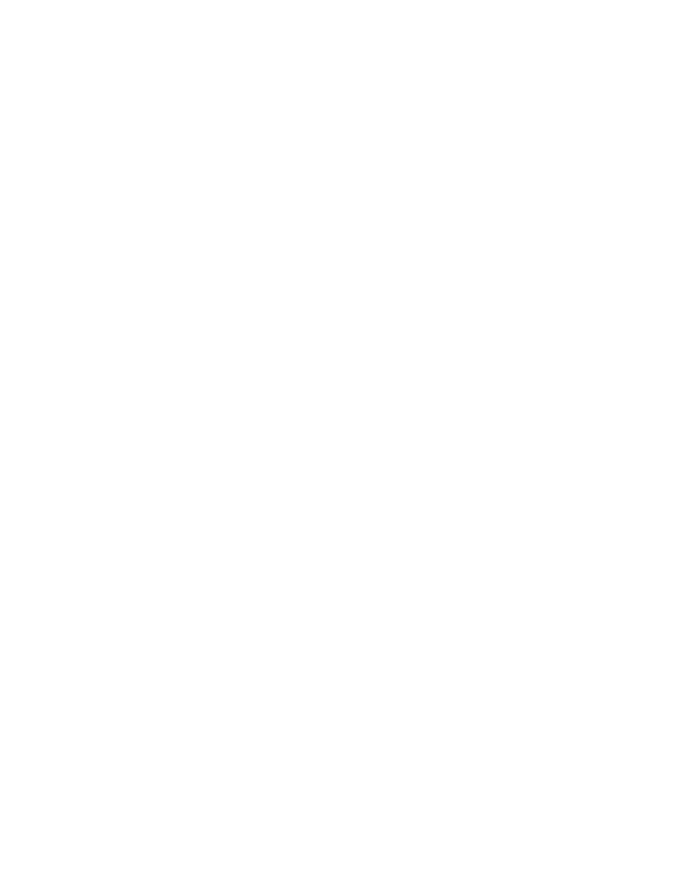
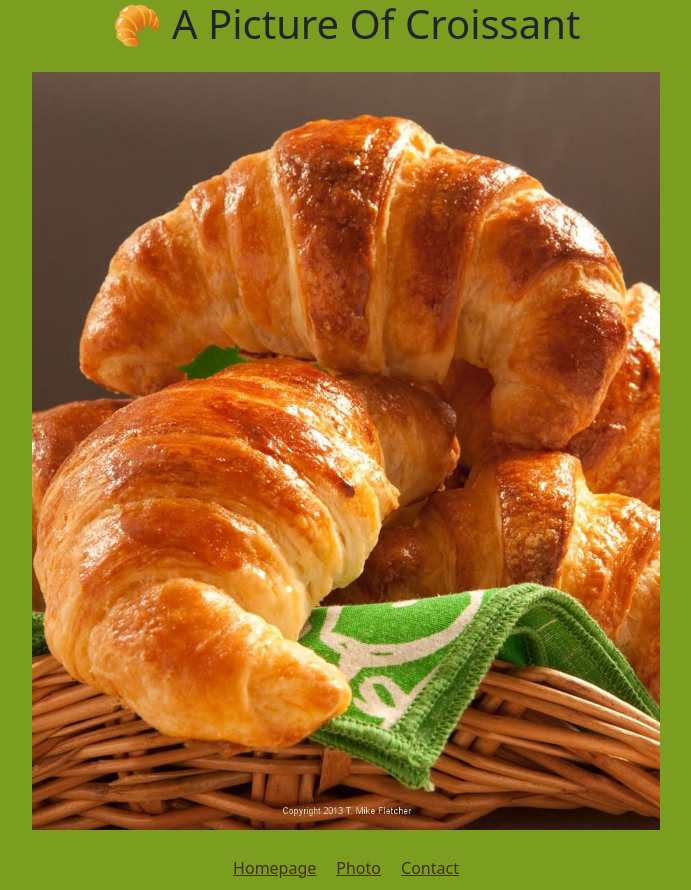
Before and after one commit to bintsharaf/croissant, a plain HTML site: page photo.html in a window 1280 px wide. Shown: the whole page, without its empty margins (294-985 px from the left). Before the commit the page ends 800 px from the top, so only its background shows below. Drawn offline with nearby package versions, Linux system fonts and the light colour scheme.

Commit message:
Updated the structure and styling of the page

```diff
--- a/photo.html
+++ b/photo.html
@@ -1,11 +1,29 @@
 <!DOCTYPE html>
 <html lang="en">
+
 <head>
     <meta charset="UTF-8">
     <meta name="viewport" content="width=device-width, initial-scale=1.0">
-    <title>Document</title>
+    <title>About Coissant</title>
+    <link href="https://cdn.jsdelivr.net/npm/bootstrap@5.3.3/dist/css/bootstrap.min.css" rel="stylesheet"
+        integrity="sha384-QWTKZyjpPEjISv5WaRU9OFeRpok6YctnYmDr5pNlyT2bRjXh0JMhjY6hW+ALEwIH" crossorigin="anonymous">
+    <script src="https://cdn.jsdelivr.net/npm/bootstrap@5.3.3/dist/js/bootstrap.bundle.min.js"
+        integrity="sha384-YvpcrYf0tY3lHB60NNkmXc5s9fDVZLESaAA55NDzOxhy9GkcIdslK1eN7N6jIeHz"
+        crossorigin="anonymous"></script>
+    <link rel="stylesheet" href="/src/styles.css">
 </head>
+
 <body>
+    <h1>🥐 A picture of croissant</h1>
+    <img src="/images/croissant.jpg"  class="img-fluid p-3 rounded">
+
+    <footer>
+        <a href="/index.html">Homepage</a>
+        <a href="/photo.html">Photo</a>
+        <a href="/contact.html">Contact</a>
+    </footer>
+
 
 </body>
+
 </html>
--- a/src/styles.css
+++ b/src/styles.css
@@ -1,9 +1,21 @@
+body {
+    max-width: 700px;
+    background: #7c9e20;
+    margin: 0px auto;
+    padding: 0 20px;
+}
+h1 {
+    text-transform: capitalize;
+}
+h1, p {
+    text-align: center;
+}
+
 footer {
     display: flex;
     justify-content: center;
-
-
-}
+ }
 footer a {
     margin: 10px;
+    color: rgb(66, 48, 9);
 }
```
Also changed, not shown: contact.html (+28 -0 lines), index.html (+1 -1 lines), images/croissant.jpg (added).
